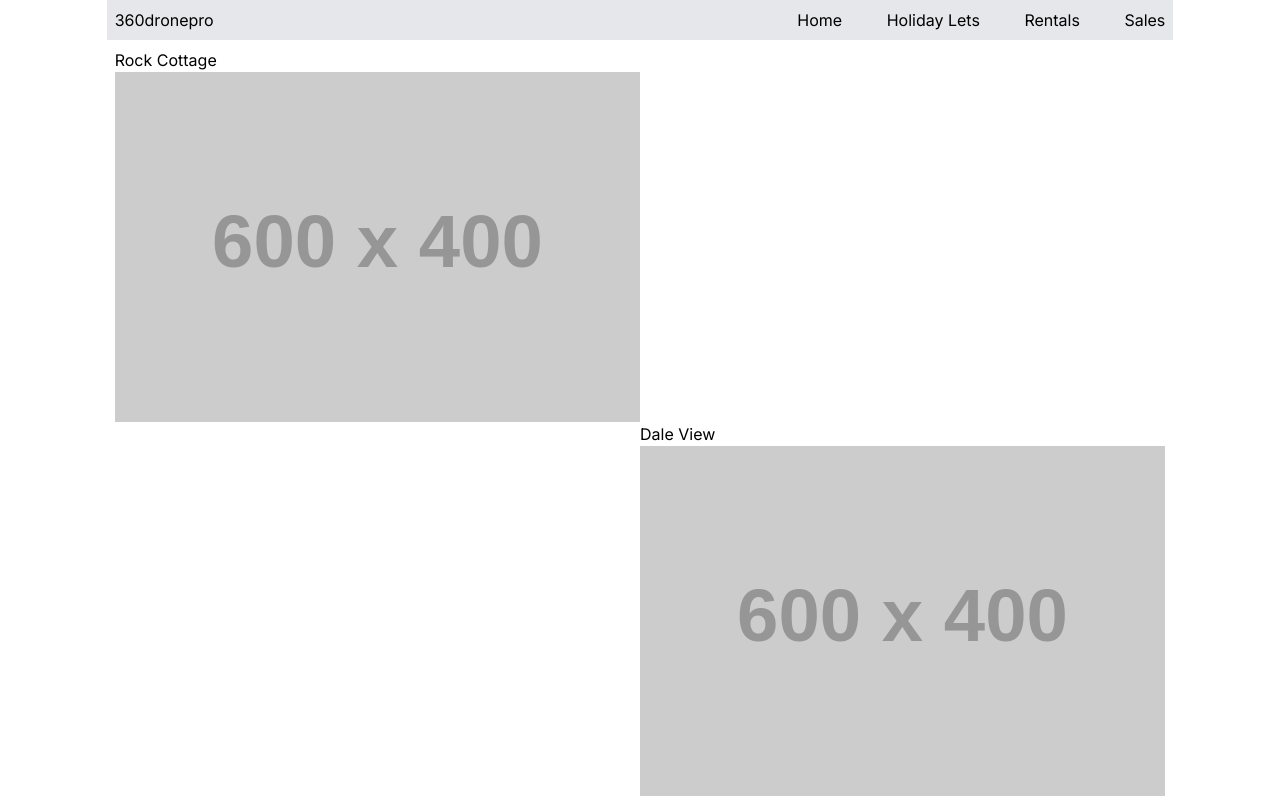
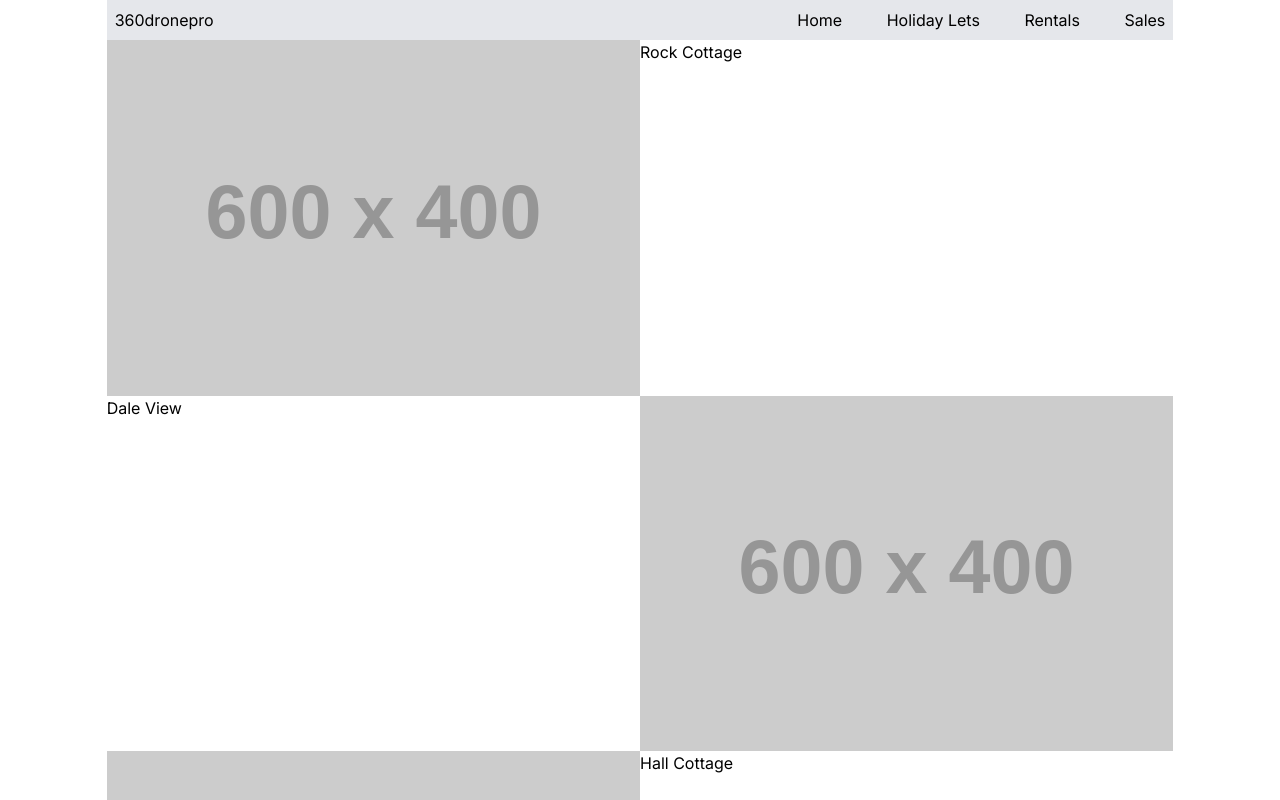
Before and after one commit to slamdunc123/360dronepro, a Next.js app: page /holidaylets in a window 1280 px wide. Shown: the top 800 px of the page. Built offline with nearby package versions, Linux system fonts and the light colour scheme.

Commit message:
fix - flex layout issues, typescript warnings

```diff
--- a/src/app/(mainPages)/holidaylets/tour/[id]/page.tsx
+++ b/src/app/(mainPages)/holidaylets/tour/[id]/page.tsx
@@ -1,6 +1,3 @@
-//@ts-nocheck
-
-import React from 'react';
 import { tours } from '../../../../config';
 
 const Page = ({ params }: { params: { id: string } }) => {
@@ -11,10 +8,8 @@ const Page = ({ params }: { params: { id: string } }) => {
 			<iframe
 				width='100%'
 				height='100%'
-				// frameBorder='0'
 				allow='xr-spatial-tracking; gyroscope; accelerometer'
-				scrolling='no'
-				src={tour.url}
+				src={tour && tour.url}
 			></iframe>
 		</div>
 	);
@@ -23,4 +18,4 @@ const Page = ({ params }: { params: { id: string } }) => {
 export default Page;
 
 // Return the page without additional layout.
-Page.getLayout = (page) => page;
+Page.getLayout = (page: React.ReactElement) => page;
--- a/src/app/components/Navbar/Navbar.tsx
+++ b/src/app/components/Navbar/Navbar.tsx
@@ -1,6 +1,3 @@
-//@ts-nocheck
-
-import React from 'react';
 import Link from 'next/link';
 
 const Navbar = () => {
--- a/src/app/components/Tours/Tours.tsx
+++ b/src/app/components/Tours/Tours.tsx
@@ -1,30 +1,43 @@
-//@ts-nocheck
-
 import Link from 'next/link';
 import React from 'react';
 import { tours } from '../../config';
-console.log('slamdunc ~ file: Tours.tsx:6 ~ tours:', tours);
 
 const Tours = () => {
 	return (
-		<main className='flex flex-col w-full p-2'>
+		<main className='flex flex-col w-full'>
 			{tours.map((item, index) => {
 				return (
-					<article
+					<div
+						className={`md:flex ${index % 2 && 'flex-row-reverse'}`}
 						key={item.id}
+					>
+						<div
 							className={`flex flex-col w-full md:w-1/2 ${
-							index % 2 ? 'self-end' : 'sef-start'
+								index % 2
+									? 'justify-self-end'
+									: 'justify-self-start'
 							}`}
 						>
 							<Link href={`/tour/${item.id}`}>
-							<h2>{item.name}</h2>
 								<img
 									src='https://placehold.co/600x400'
 									className='w-full'
 									alt=''
 								/>
 							</Link>
-					</article>
+						</div>
+						<div
+							className={`flex flex-col w-full md:w-1/2 ${
+								index % 2
+									? 'justify-self-start'
+									: 'justify-self-end'
+							}`}
+						>
+							<Link href={`/tour/${item.id}`}>
+								<h2>{item.name}</h2>
+							</Link>
+						</div>
+					</div>
 				);
 			})}
 		</main>
--- a/src/app/page.tsx
+++ b/src/app/page.tsx
@@ -1,5 +1,3 @@
-//@ts-nocheck
-
 export default function Home() {
 	return <main className='flex flex-col'>Home Page</main>;
 }
--- a/src/app/tour/[id]/page.tsx
+++ b/src/app/tour/[id]/page.tsx
@@ -1,6 +1,3 @@
-//@ts-nocheck
-
-import React from 'react';
 import { tours } from '../../config';
 
 const Page = ({ params }: { params: { id: string } }) => {
@@ -8,12 +5,16 @@ const Page = ({ params }: { params: { id: string } }) => {
 
 	return (
 		<div className='h-[85%] lg:h-full w-full xl:w-10/12'>
-			<iframe
-				width='100%'
-				height='100%'
-				allow='xr-spatial-tracking; gyroscope; accelerometer'
-				src={tour.url}
-			></iframe>
+			{tour ? (
+				<iframe
+					width='100%'
+					height='100%'
+					allow='xr-spatial-tracking; gyroscope; accelerometer'
+					src={tour && tour.url}
+				></iframe>
+			) : (
+				'No tour found'
+			)}
 		</div>
 	);
 };
@@ -21,4 +22,4 @@ const Page = ({ params }: { params: { id: string } }) => {
 export default Page;
 
 // Return the page without additional layout.
-Page.getLayout = (page) => page;
+Page.getLayout = (page: React.ReactElement) => page;
```
Lines whose indentation alone changed are shown as unchanged.
